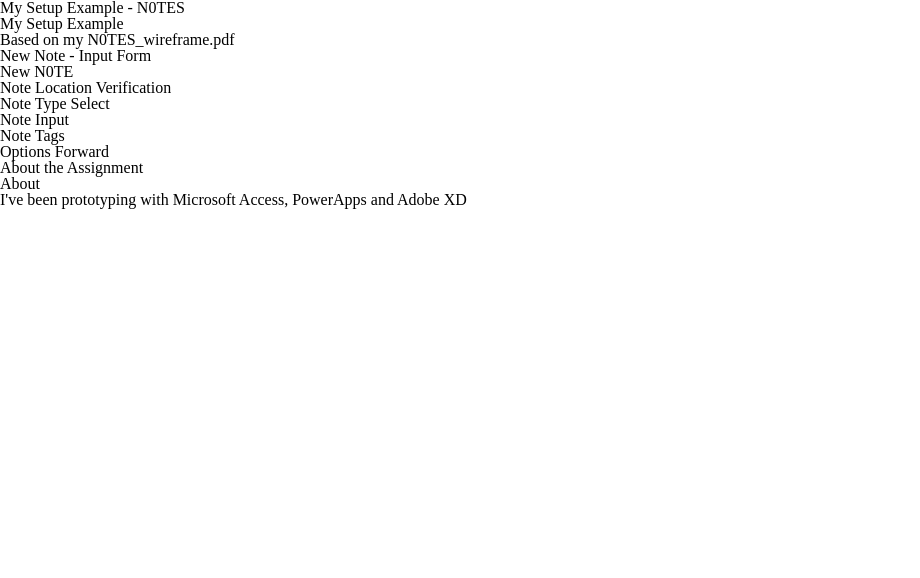
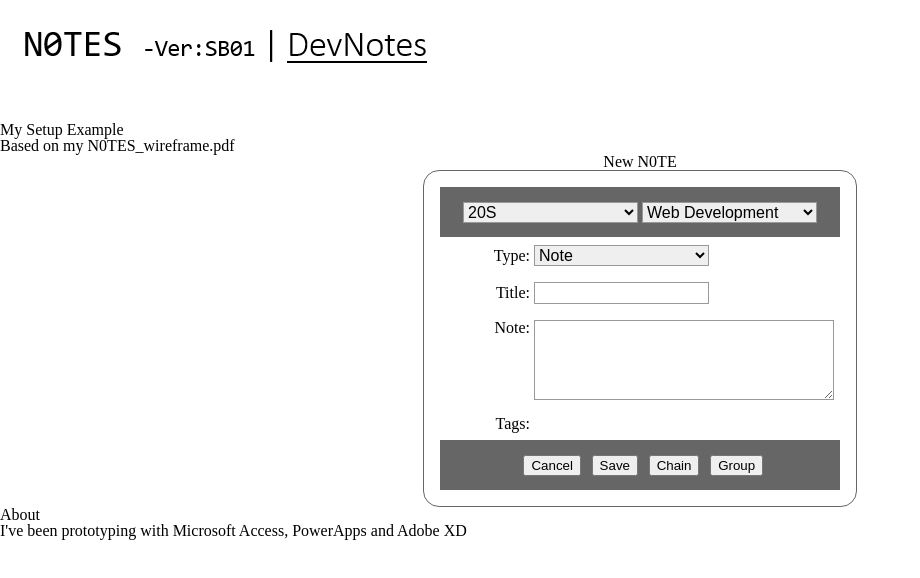
Before and after one commit to j-alexander65807/alexander_j_project1, a plain HTML site: page index.html in a window 1280 px wide. Shown: the whole page, without its empty margins (0-920 px from the left). Drawn offline with Linux system fonts and the light colour scheme.

Commit message:
html and css is complete

```diff
--- a/css/main.css
+++ b/css/main.css
@@ -0,0 +1,91 @@
+.hidden {display: none;}
+
+form {
+    /* Center the form  */
+    margin: 0 auto;
+    width: 400px;
+    /* Form outline */
+    padding: 1em;
+    border: 1px solid #666;
+    border-radius: 1em;
+}
+
+ul {
+    list-style: none;
+    padding: 0;
+    margin: 0;
+}
+
+form li + li {
+    margin-top: 1em;
+}
+
+label {
+    /* Uniform size & alignment */
+    display: inline-block;
+    width: 90px;
+    text-align: right;
+}
+
+input, select {
+    font: 1em sans-serif;
+    width: 175px;
+    box-sizing: border-box;
+
+    /* Match form field borders */
+    border: 1px solid #999;
+}
+textarea {
+    font: 1em sans-serif;
+
+    /* Uniform text field size */
+    width: 300px;
+    box-sizing: border-box;
+
+    /* Match form field borders */
+    border: 1px solid #999;
+}
+
+  input:focus,
+  textarea:focus {
+    border-color: #000;
+  }
+
+  textarea {
+    vertical-align: top;
+    height: 5em;
+  }
+
+#popup h2 {text-align: center;}
+  /*Flex rows*/
+
+.noteNav,
+.location {
+    display: flex;
+    flex-direction: row;
+    justify-content: center;
+    align-items: center;
+    height: 50px;
+    margin-left: auto;
+    background-color: #666;
+
+}
+.noteNav ul li,
+.location ul li{
+    display: inline;
+}
+.noteType,
+.noteDetails,
+.noteTags {
+    padding-top: .5em;
+    padding-bottom: .5em;
+}
+
+  button {
+    margin-left: .5em;
+  }
+
+button:hover {
+        background-color: #B0BFFF;
+        font-weight: bold;
+    }
--- a/index.html
+++ b/index.html
@@ -9,22 +9,98 @@
 <body>
     <!--Introduction -->
 	<header id="headLine">
-		<h1 class="hidden">My Setup Example - N0TES</h1>
+        <img src="images/img.png" alt="N0TES Banner - version SB01">
+        <h1 class="hidden">My Setup Example - N0TES</h1>
 		<h2>My Setup Example</h2>
 		<p>Based on my N0TES_wireframe.pdf</p>
     </header>
 
     <!--Recreated wireframe -->
 	<section id="popup">
-		<h2 class="hidden">New Note - Input Form</h2>
-		<h2>New N0TE</h2>
-		<div class="formWrapper">
-            <h3 class="hidden">Note Location Verification</h3>
-            <h3 class="hidden">Note Type Select</h3>
-            <h3 class="hidden">Note Input</h3>
-            <h3 class="hidden">Note Tags</h3>
-            <h3 class="hidden">Options Forward</h3>
+		<div class="container">
+            <h2 class="hidden">New Note - Input Form</h2>
+            <h2>New N0TE</h2>
 
+            <!--Make a form,
+                technically I think it might need to be multiple forms. That or
+                maybe thats what the form handler is for -->
+            <form action="/my-form-handler" method="post">
+                <div class="location">
+                    <ul>
+                        <li><h3 class="hidden">Note Location Verification</h3>
+                            <ul>
+                                <li>
+                                    <select id="book" name="book">
+                                        <option value="19W">19W</option>
+                                        <option value="20F">20F</option>
+                                        <option value="20S" selected>20S</option>
+                                    </select>
+                                </li>
+                                <li>
+                                    <select id="section" name="section" >
+                                        <option value="Digital Media 2">Digital Media 2</option>
+                                        <option value="Design & Image 2">Design & Image 2</option>
+                                        <option value="Motion Design">Motion Design</option>
+                                        <option value="Web Development" selected>Web Development</option>
+                                        <option value="Multimedia Authoring 2">Multimedia Authoring 2</option>
+                                    </select>
+                                </li>
+                            </ul>
+                        </li>
+                    </ul>
+                </div>
+                <div class="noteType">
+                    <h3 class="hidden">Note Type Selection </h3>
+                    <label for="type">Type: </label>
+                    <select id="type" name="type">
+                        <option value="Definition">Definition</option>
+                        <option value="Example">Example</option>
+                        <option value="Image">Image</option>
+                        <option value="Note" selected>Note</option>
+                        <option value="Reference">Reference</option>
+                        <option value="Quote">Quote</option>
+                    </select>
+
+
+                </div>
+                <div class="noteDetails">
+                    <h3 class="hidden">Note Input</h3>
+                    <ul>
+                        <li>
+                            <label for="title">Title: </label>
+                            <input type="text" id="title" name="title"></input>
+                        </li>
+                        <li>
+                            <label for="note">Note: </label>
+                            <textarea id="note" name="note"></textarea>
+                        </li>
+                    </ul>
+
+                </div>
+                <div class="noteTags">
+                    <h3 class="hidden">Note Tags</h3>
+                    <label>Tags: </label>
+                    <!--Not sure how to do this in html-->
+
+                </div>
+                <div class="noteNav">
+                    <h3 class="hidden">Options Forward</h3>
+                    <ul>
+                        <li class="button">
+                            <button type="button">Cancel</button>
+                        </li>
+                        <li class="button">
+                           <button type="submit">Save</button>
+                        </li>
+                        <li class="button">
+                            <button type="button">Chain</button>
+                        </li>
+                        <li class="button">
+                            <button type="button">Group</button>
+                        </li>
+                    </ul>
+                </div>
+            </form>
 		</div>
 	</section>
 
```
Also changed, not shown: images/img.png (added), 1 other file.
